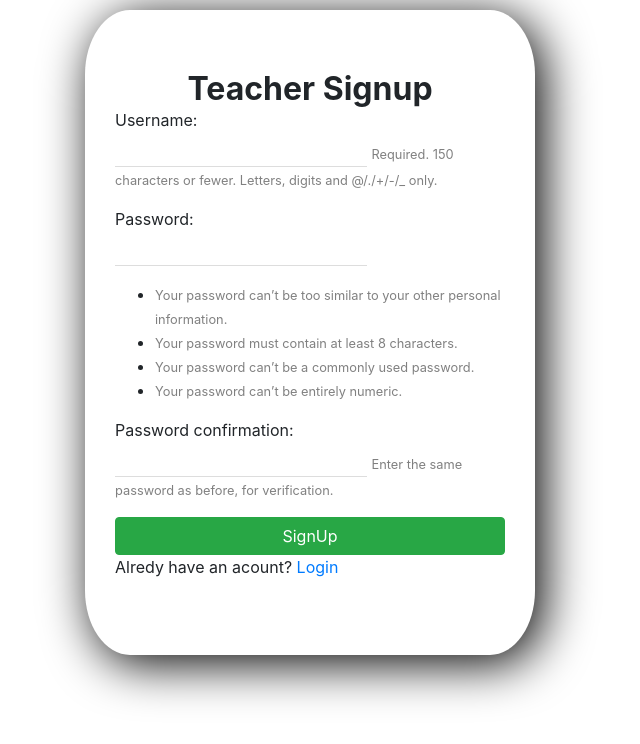
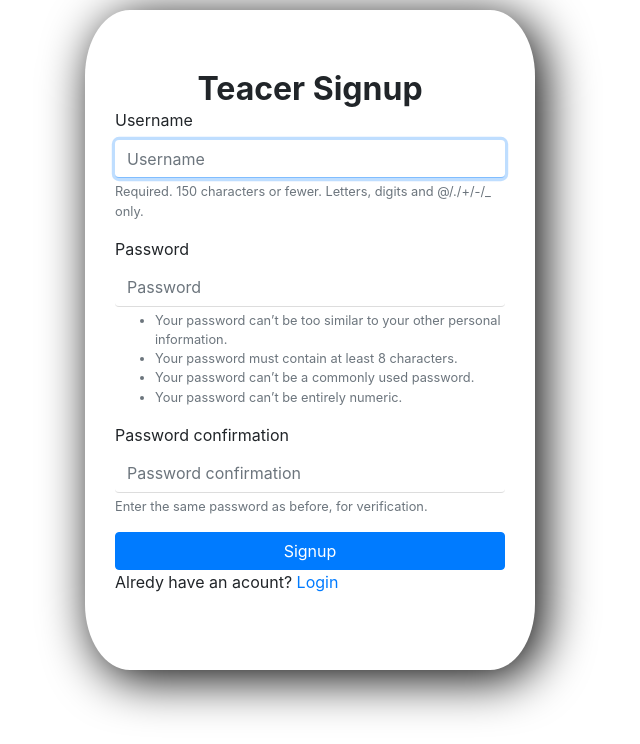
Before and after one commit to skyfather/Masomo-Quiz-App, a Django app: page /accounts/signup/teacher/ in a window 1280 px wide. Shown: the part 56-800 px from the top of the page, without its empty margins (0-640 px from the left). Run offline with Django 3.2, Linux system fonts and the light colour scheme; some libraries are stand-ins or nearby versions.

Commit message:
Changed to bootstrap forms

```diff
--- a/templates/teacher_signup.html
+++ b/templates/teacher_signup.html
@@ -1,28 +1,27 @@
 {% extends 'base.html' %}
 
+{% load bootstrap4 %}
+{% bootstrap_css %}
+{% bootstrap_javascript jquery='full' %}
+{% bootstrap_messages %}
+
 {% block content %}
-  <div class="login-item">
-    <h2>Teacher Signup</h2>
-    <form role="form" class="" method="post">
-      {% csrf_token %}
-      {% for field in form %}
-      <!-- <div class="form-group">
-        <label >{{ field.label_tag }}</label>
-        <input type="email" class="form-control" id="email">
-      </div> -->
-        <p>
-            {{ field.label_tag }}<br>
-            {{ field }}
-            {% if field.help_text %}
-              <small style="color: grey">{{ field.help_text }}</small>
-            {% endif %}
-            {% for error in field.errors %}
-              <p style="color: red">{{ error }}</p>
-            {% endfor %}
-          </p>
-      {% endfor %}
-      <button type="submit" name="button" class="btn btn-success">SignUp</button>
-    </form>
-    <p>Alredy have an acount? <a href="{%url 'login' %}">Login</a></p>
-  </div>
+<div class="login">
+    <div class="login-item">
+      <form class="form" method="post">
+        <h2>Teacer Signup</h2>
+        {% csrf_token %}
+        {% bootstrap_form form %}
+        {% buttons %}
+        <button type="submit" class="btn btn-primary">
+        Signup
+        </button>
+        {% endbuttons %}
+      </form>
+      <div class="bottom-text">
+        <p>Alredy have an acount? <a href="{%url 'login' %}">Login</a></p>
+      </div>
+    </div>
+</div>
+
 {% endblock %}
```
